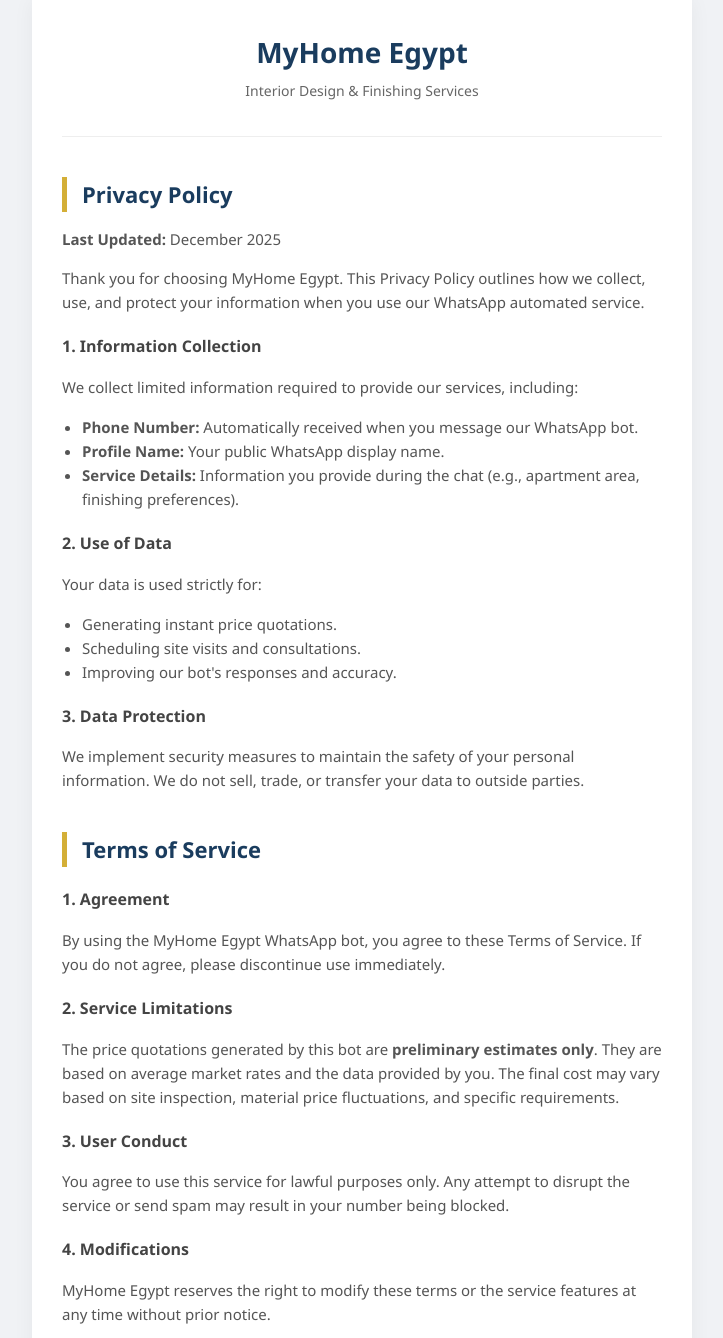
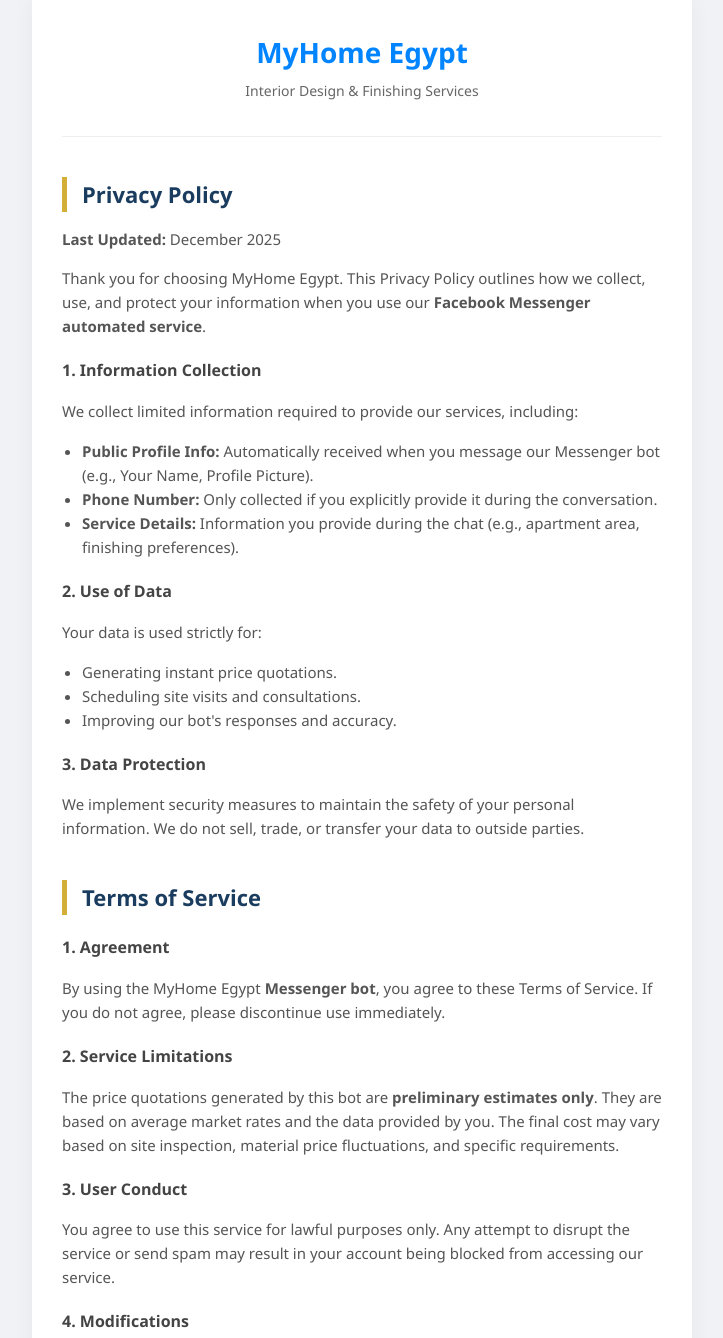
Before and after one commit to Kbakhit1/myhomeegypt_Privacy-Policy, a plain HTML site: page index.html in a window 1280 px wide. Shown: the top 1338 px of the page, without its empty margins (278-1001 px from the left). Drawn offline with Linux system fonts and the light colour scheme.

Commit message:
Update Privacy Policy and Terms for Messenger service

```diff
--- a/index.html
+++ b/index.html
@@ -31,7 +31,7 @@
         .logo {
             font-size: 28px;
             font-weight: bold;
-            color: #1a3c5e;
+            color: #0084ff; /* Messenger Blue (Optional change from original #1a3c5e) */
             margin: 0;
         }
         .subtitle {
@@ -95,13 +95,13 @@
             <h2>Privacy Policy</h2>
             <p><strong>Last Updated:</strong> December 2025</p>
 
-            <p>Thank you for choosing MyHome Egypt. This Privacy Policy outlines how we collect, use, and protect your information when you use our WhatsApp automated service.</p>
+            <p>Thank you for choosing MyHome Egypt. This Privacy Policy outlines how we collect, use, and protect your information when you use our <strong>Facebook Messenger automated service</strong>.</p>
 
             <h3>1. Information Collection</h3>
             <p>We collect limited information required to provide our services, including:</p>
             <ul>
-                <li><strong>Phone Number:</strong> Automatically received when you message our WhatsApp bot.</li>
-                <li><strong>Profile Name:</strong> Your public WhatsApp display name.</li>
+                <li><strong>Public Profile Info:</strong> Automatically received when you message our Messenger bot (e.g., Your Name, Profile Picture).</li>
+                <li><strong>Phone Number:</strong> Only collected if you explicitly provide it during the conversation.</li>
                 <li><strong>Service Details:</strong> Information you provide during the chat (e.g., apartment area, finishing preferences).</li>
             </ul>
 
@@ -122,13 +122,13 @@
             <h2>Terms of Service</h2>
 
             <h3>1. Agreement</h3>
-            <p>By using the MyHome Egypt WhatsApp bot, you agree to these Terms of Service. If you do not agree, please discontinue use immediately.</p>
+            <p>By using the MyHome Egypt <strong>Messenger bot</strong>, you agree to these Terms of Service. If you do not agree, please discontinue use immediately.</p>
 
             <h3>2. Service Limitations</h3>
             <p>The price quotations generated by this bot are <strong>preliminary estimates only</strong>. They are based on average market rates and the data provided by you. The final cost may vary based on site inspection, material price fluctuations, and specific requirements.</p>
 
             <h3>3. User Conduct</h3>
-            <p>You agree to use this service for lawful purposes only. Any attempt to disrupt the service or send spam may result in your number being blocked.</p>
+            <p>You agree to use this service for lawful purposes only. Any attempt to disrupt the service or send spam may result in your account being blocked from accessing our service.</p>
 
             <h3>4. Modifications</h3>
             <p>MyHome Egypt reserves the right to modify these terms or the service features at any time without prior notice.</p>
```
